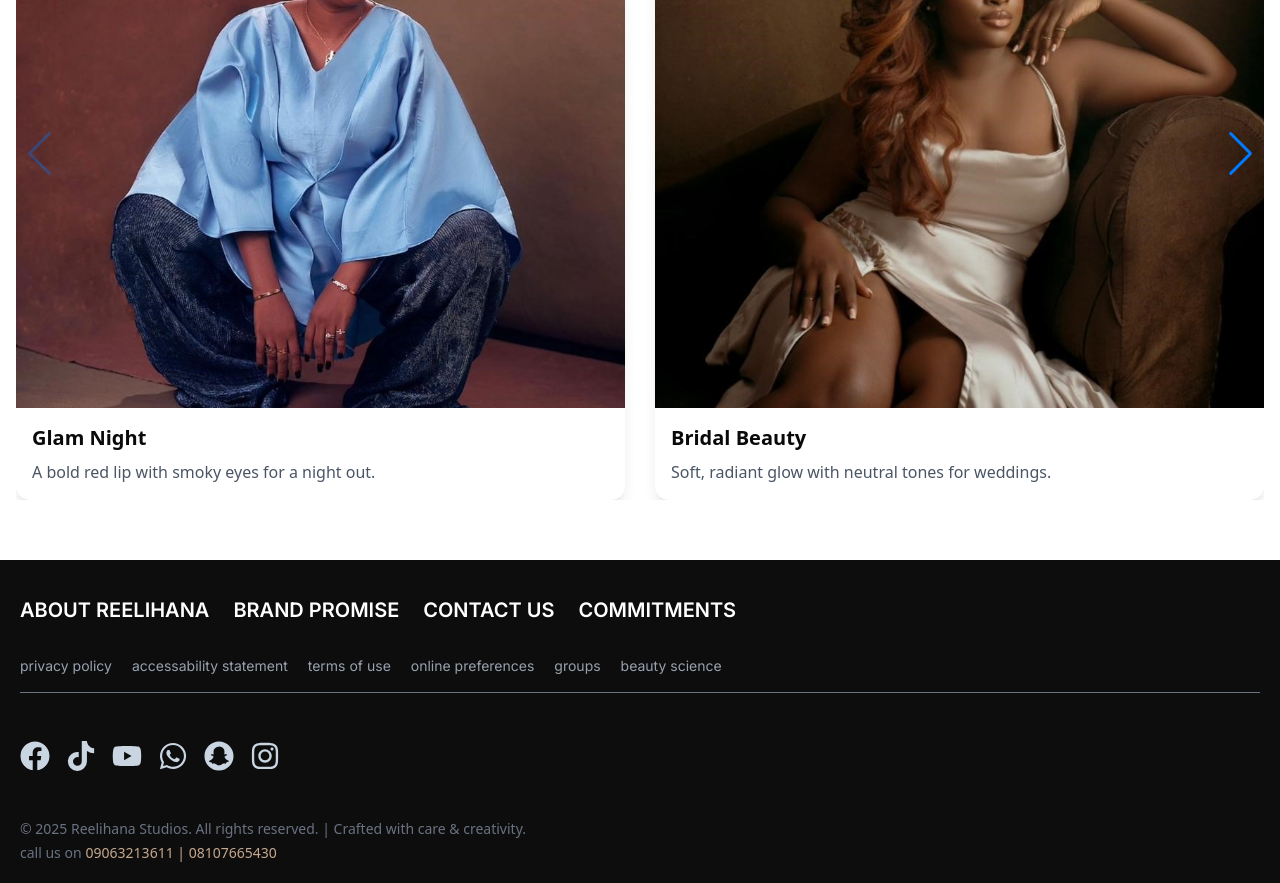
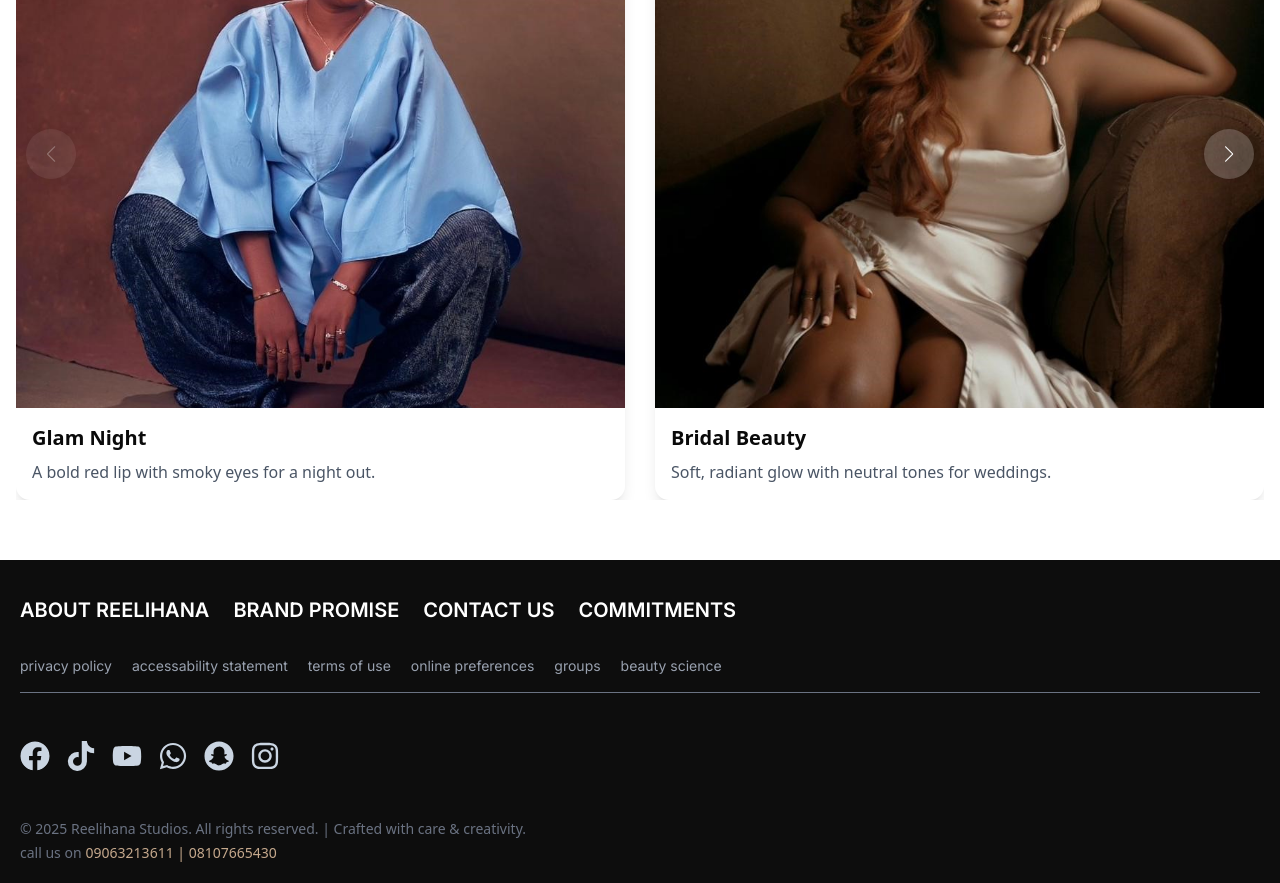
Before and after one commit to itsTari/reelihana, a Next.js app: page /portfolio in a window 1280 px wide. Shown: the part 2620-3503 px from the top of the page. Built offline with nearby package versions, Linux system fonts and the light colour scheme.

Commit message:
modified slider library

```diff
--- a/app/globals.css
+++ b/app/globals.css
@@ -193,3 +193,31 @@
     @apply bg-background text-foreground;
   }
 }
+
+.swiper {
+  --swiper-navigation-color: white;
+  --swiper-navigation-size: 16px;
+}
+
+.swiper-button-next,
+.swiper-button-prev {
+ background: rgba(255, 255, 255, 0.2) !important;
+  border-radius: 50% !important;
+  width: 50px !important;
+  height: 50px !important;
+  /* font-weight: 900 !important; */
+  margin-top: -25px !important;
+  box-shadow: 0 2px 8px rgba(0, 0, 0, 0.15) !important;
+  transition: all 0.3s ease !important;
+}
+
+.swiper-button-next:hover,
+.swiper-button-prev:hover {
+  background: rgba(255, 255, 255, 1);
+  --swiper-navigation-color: #29292b;
+  transform: scale(1.05);
+}
+
+.swiper-button-disabled {
+  opacity: 0.3;
+}
--- a/app/page.tsx
+++ b/app/page.tsx
@@ -5,7 +5,7 @@ export default function Home() {
   return (
     <>
 
-      <section className=" flex flex-col items-center justify-center relative w-full bg-cover bg-center bg-no-repeat h-screen" style={{ background: 'url(/sample-6.jpg)'}}>
+      <section className=" flex flex-col items-center justify-center relative bg-cover bg-center bg-no-repeat h-screen" style={{ background: 'url(/sample-6.jpg)'}}>
           <div className="absolute inset-0 bg-black/75"></div>
         <div className="max-w-7xl mx-auto px-4 sm:px-6 lg:px-8 relative z-10">
           <div className="flex items-center flex-col gap-5">
```
